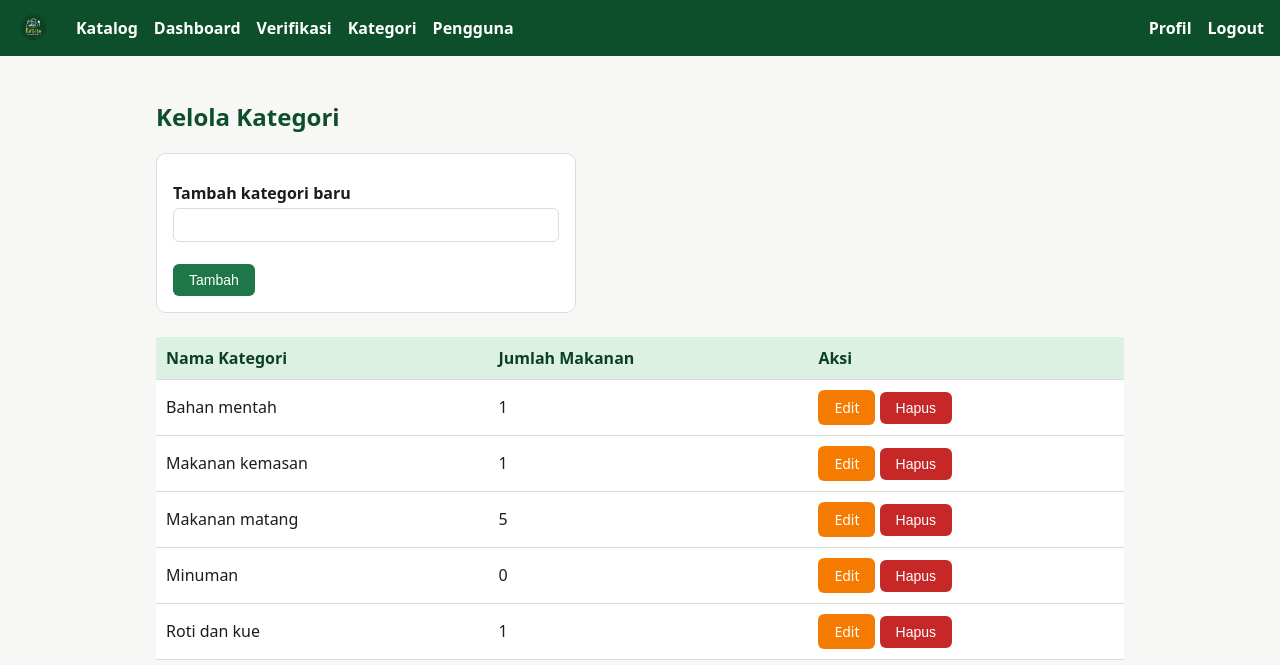
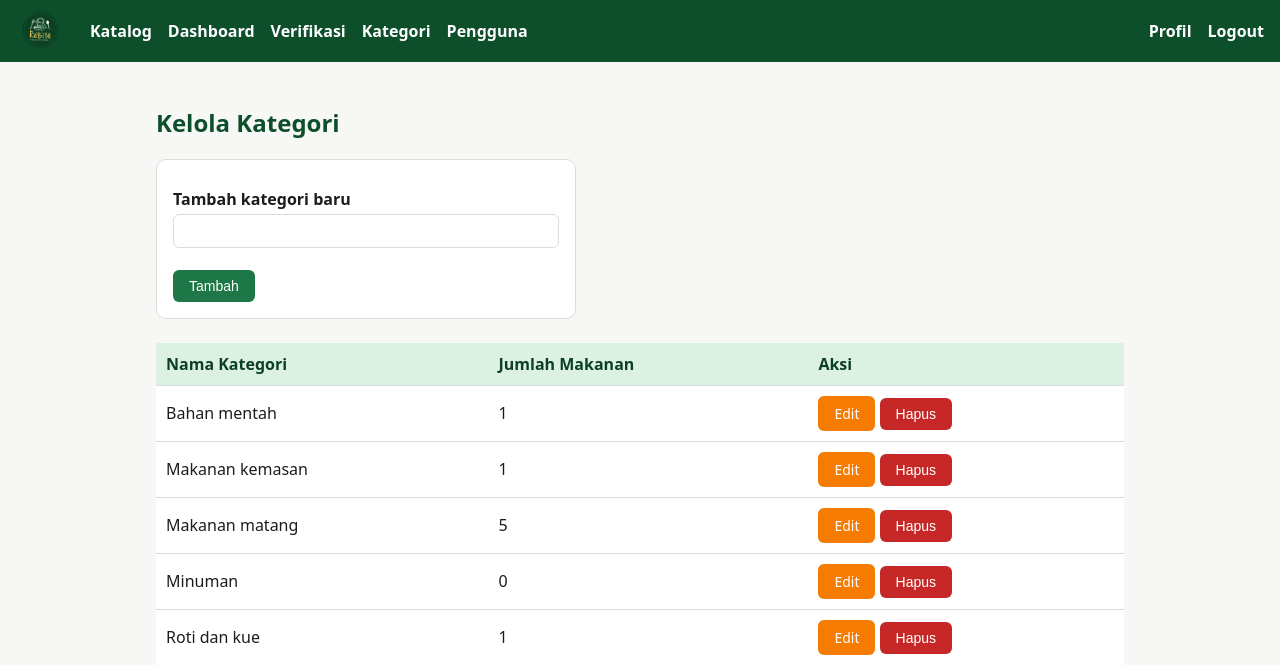
Before and after one commit to silmi-diggory/ReBite, a PHP site: page /admin/kategori.php in a window 1280 px wide. Shown: the top 665 px of the page. Run offline with PHP 8.4, Linux system fonts and the light colour scheme; a user stored in the database is signed in; data comes from the database, SQL or seed files in the repository.

Commit message:
ubahlagi

```diff
--- a/assets/css/style.css
+++ b/assets/css/style.css
@@ -45,7 +45,7 @@ h1, h2, h3 { color: var(--color-brand-800); }
 /* Menu */
 nav {
   background: var(--color-brand-800);
-  padding: 10px 16px;
+  padding: 6px 16px;
   display: flex;
   flex-wrap: wrap;
   align-items: center;
@@ -54,7 +54,7 @@ nav {
 nav a { color: #fff; text-decoration: none; font-weight: 600; }
 nav a:hover { text-decoration: underline; }
 .nav-brand { display: flex; align-items: center; margin-right: 8px; }
-.logo { height: 36px; width: auto; display: block; }
+.logo { height: 50px; width: auto; display: block; }
 .nav-kanan { margin-left: auto; }
 
 /* Footer */
```
